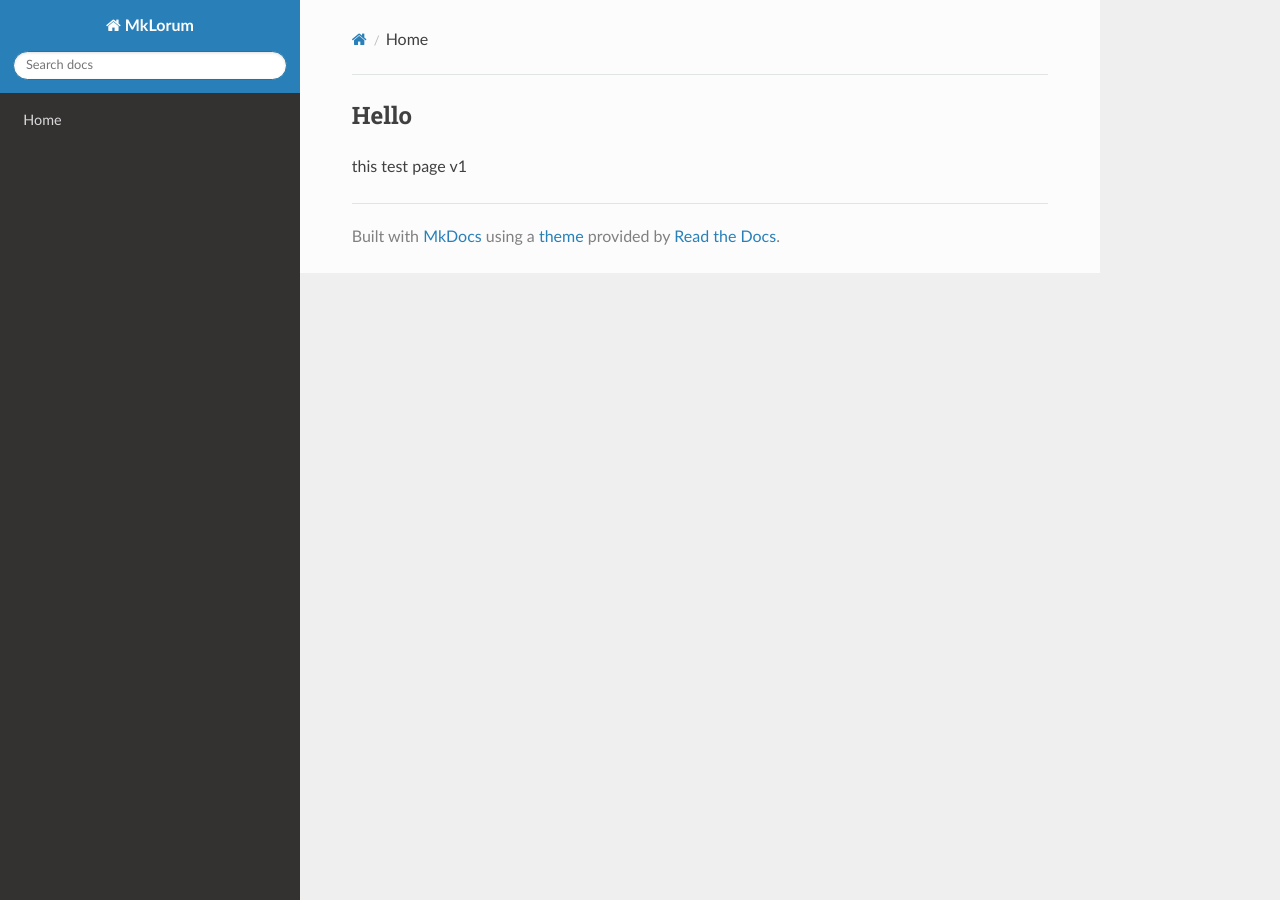
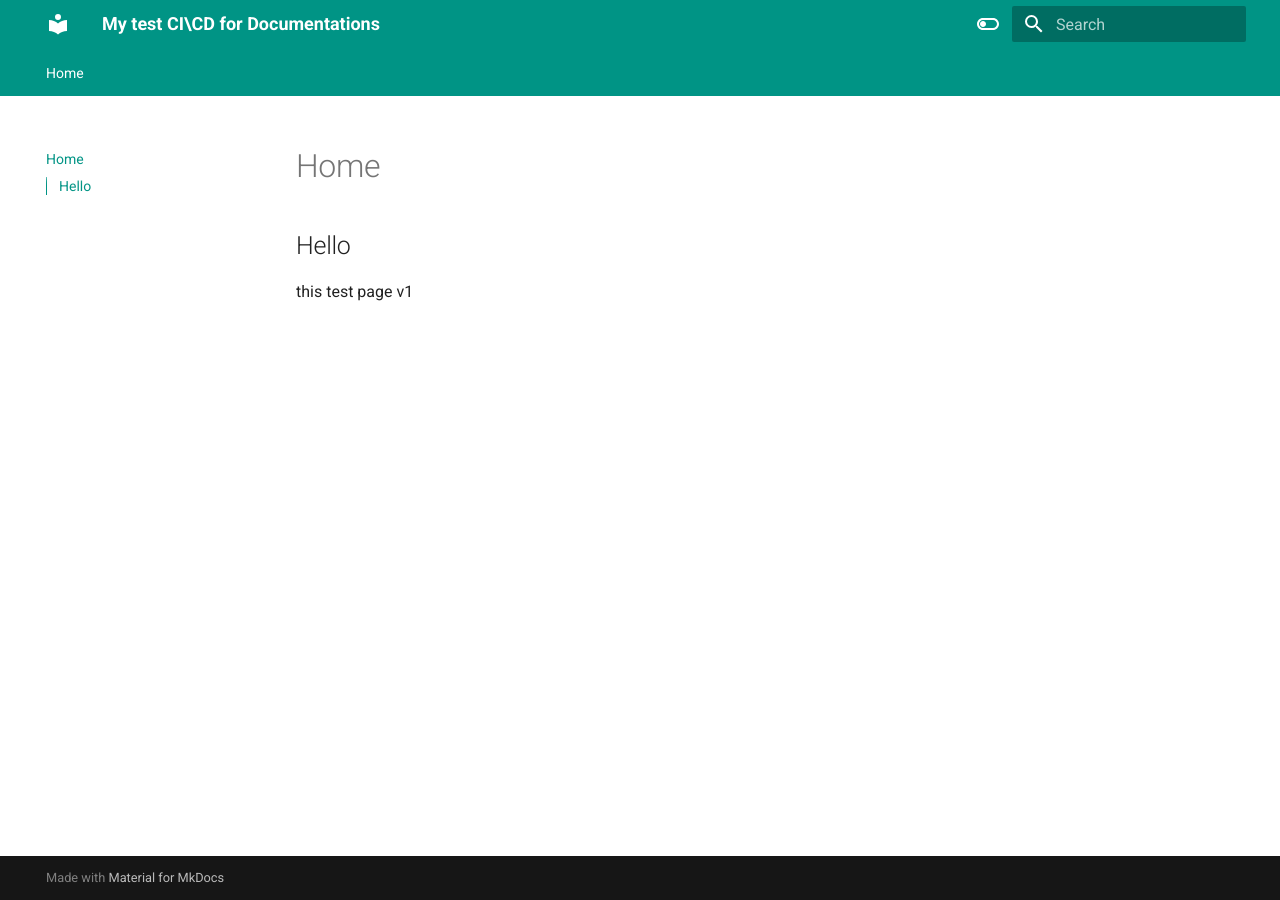
Before and after one commit to geksogen/mkdocs_test, an MkDocs documentation site: the page built from docs/index.md, in a window 1280 px wide. Built offline with MkDocs 1.6.1 and Material for MkDocs 9.7.7, drawn with Linux system fonts in a browser that asks for light colours; nearby versions of some CDN libraries.

Commit message:
Update mkdocs.yml

```diff
--- a/mkdocs.yml
+++ b/mkdocs.yml
@@ -1,4 +1,41 @@
-site_name: MkLorum
-nav:
-  - Home: docs/index.md
-theme: readthedocs
+site_name: My test CI\CD for Documentations
+theme:
+  name: material
+  features:
+    - navigation.tabs
+    - navigation.sections
+    - toc.integrate
+    - navigation.top
+    - search.suggest
+    - search.highlight
+    - content.tabs.link
+    - content.code.annotation
+    - content.code.copy
+  language: en
+  palette:
+    - scheme: default
+      toggle:
+        icon: material/toggle-switch-off-outline
+        name: Switch to dark mode
+      primary: teal
+      accent: purple
+    - scheme: slate
+      toggle:
+        icon: material/toggle-switch
+        name: Switch to light mode
+      primary: teal
+      accent: lime
+
+markdown_extensions:
+  - pymdownx.highlight:
+      anchor_linenums: true
+  - pymdownx.inlinehilite
+  - pymdownx.snippets
+  - admonition
+  - pymdownx.arithmatex:
+      generic: true
+  - footnotes
+  - pymdownx.details
+  - pymdownx.superfences
+  - pymdownx.mark
+  - attr_list
```
